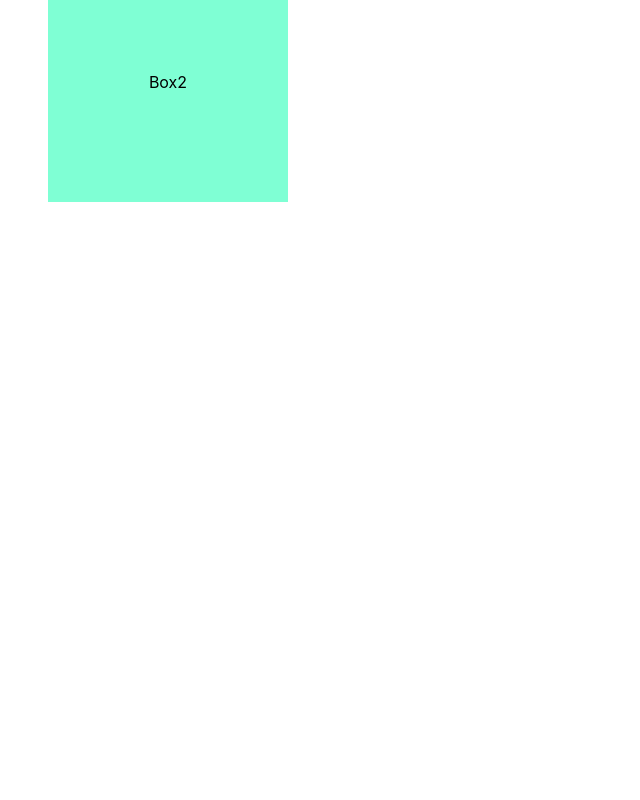
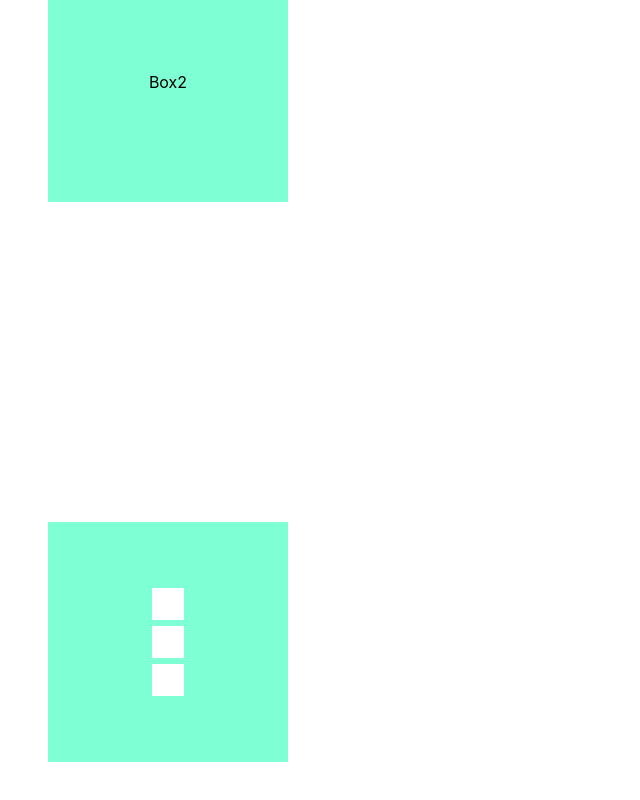
Before and after one commit to aafaq-cloud/framer-motion, a React (Create React App) app: page / in a window 1280 px wide. Shown: the part 646-1446 px from the top of the page, without its empty margins (0-640 px from the left). Before the commit the page ends 1216 px from the top, so only its background shows below. Built offline with nearby package versions, Linux system fonts and the light colour scheme.

Commit message:
variants in framer motion and animate items in a staggered way

```diff
--- a/src/App.css
+++ b/src/App.css
@@ -17,6 +17,17 @@
   height: 15rem;
   background-color: aquamarine;
   display: flex;
+  flex-direction: column;
   align-items: center;
   justify-content: center;
 }
+
+.boxItem {
+  width: 0.2rem;
+  height: 0.2rem;
+  background: #fff;
+  padding: 1rem;
+  display: block;
+  list-style: none;
+  margin: 0.2rem;
+}
--- a/src/App.js
+++ b/src/App.js
@@ -1,12 +1,14 @@
 import './App.css';
 import Box1 from './components/Box1/Box1';
 import Box2 from './components/Box2/Box2';
+import Box3 from './components/Box3/Box3';
 
 function App() {
   return (
     <div className="App">
       <Box1 />
       <Box2 />
+      <Box3 />
     </div>
   );
 }
--- /dev/null
+++ b/src/components/Box3/Box3.jsx
@@ -0,0 +1,132 @@
+import React, { useState } from 'react';
+
+import { motion } from 'framer-motion';
+/**
+ * Implement Animation:
+ * It's not present initially
+ * Staggered the children: We want to animate it in a staggered way
+ */
+const Box3 = () => {
+  // Key value pairs
+  //   const boxVariant = {
+  //     lion: {
+  //       x: 100,
+  //       scale: 1.5,
+  //       backgroundColor: 'yellow',
+  //     },
+  //     elephant: {
+  //       x: 1000,
+  //       scale: 0.8,
+  //       backgroundColor: 'green',
+  //     },
+  //   };
+
+  // Create a box varaint
+  const boxVariant = {
+    // First state is hidden
+    //   Note: We can also add transition
+    hidden: {
+      x: '-100vw',
+    },
+    visible: {
+      x: 0,
+      transition: {
+        // delay: 0.5,
+        //   The when keyword so remove delay in list variants
+        //   We're basically saying we want to animate we want to complete this animation before the children begin to animate
+        when: 'beforeChildren',
+        //   We want to animate children in a staggered way so each child is going to have their own kind of unique animation
+        //   The staggerChildren property and time i.e each child have a .2s animation and then the next child can go ahead and start animating and so on.
+        staggerChildren: 0.2,
+      },
+    },
+  };
+
+  //   const listVariants = {
+  //     //   Differnet styles
+  //     hidden: {
+  //       x: -10,
+  //       opacity: 0,
+  //     },
+  //     visible: {
+  //       x: 0,
+  //       opacity: 1,
+  //       transition: {
+  //         // delay: 1,
+  //       },
+  //     },
+  //   };
+
+  // Staggered animation:
+  const listVariants = {
+    //   Differnet styles
+    hidden: {
+      x: -30,
+      opacity: 0,
+    },
+    visible: {
+      x: 0,
+      opacity: 1,
+      //   delay: 1,
+      // When we want to animate these in a staggered way so each child is going to have their own kind of unique animation
+      // Provide a time so we wanna basically have each child have a .2 second animation and then the next child can go ahead and start animating
+    },
+  };
+  return (
+    <div className="box-container">
+      {/* <motion.div className="box" animate={{ x: 0 }} initial={{ x: -1000 }}>
+        Box3
+      </motion.div> */}
+
+      {/* Note: You can see that it kind of gets a little bit messy every single time we have to put the animate and the inital and this gets really really messy. So a bettwe way of doing it is actually using the variant so the variant prop and basically with the variant prop essentially what we can do is to pre-define our styles and then we can say hey what variant we ultimately want to display  */}
+      {/* <motion.div className="box" animate={{ x: 0 }} initial={{ x: -1000 }}>
+        Box3
+      </motion.div> */}
+      {/* We want to animate boxVariant lion over here */}
+      {/* <motion.div className="box" variants={boxVariant} animate="lion">
+        Box3
+      </motion.div> */}
+
+      {/* <motion.div className="box" variants={boxVariant}
+      animate="elephant">
+        Box3
+      </motion.div> */}
+
+      {/* You can basically use the same principle */}
+      {/* Variants are very powerful and they allow us to do multiple different things */}
+      {/* <motion.div
+        className="box"
+        variants={boxVariant}
+        initial="lion"
+        animate="elephant"
+      >
+        Box3
+      </motion.div> */}
+      {/* Implement animation */}
+      <motion.div
+        className="box"
+        variants={boxVariant}
+        initial="hidden"
+        animate="visible"
+      >
+        {/* Loop through an array and return a list of elements */}
+        {/* Animate children elements */}
+        {/* {[1, 2, 3].map(box => (
+          <li key={box} className="boxItem"></li>
+        ))} */}
+        {/* Inheritance initial and animate but variant is not going to be the exact same variant so we can define a new set of variants */}
+        {[1, 2, 3].map(box => (
+          <motion.li
+            key={box}
+            variants={listVariants}
+            className="boxItem"
+            // initial="hidden"
+            // animate="visible"
+          ></motion.li>
+        ))}
+      </motion.div>
+    </div>
+  );
+};
+
+export default Box3;
```
